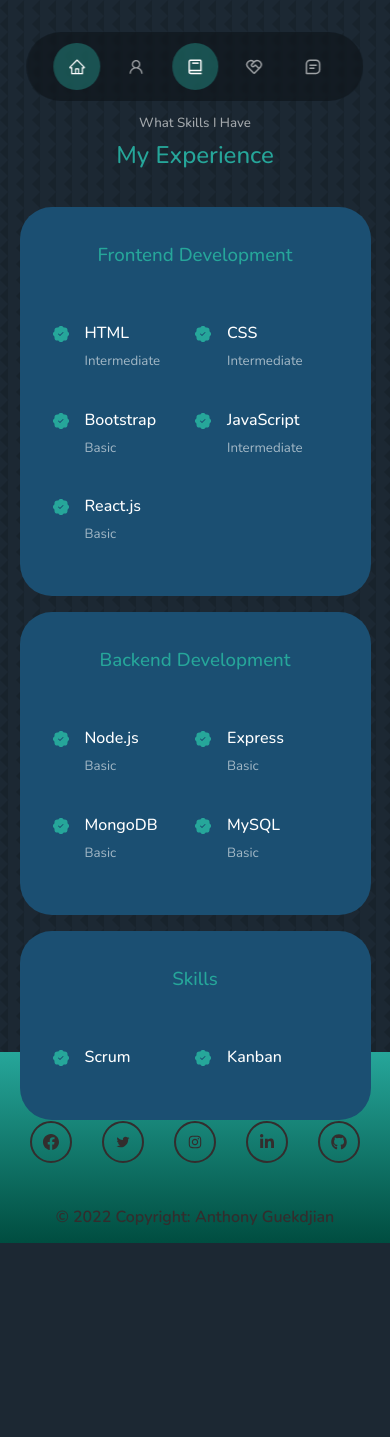
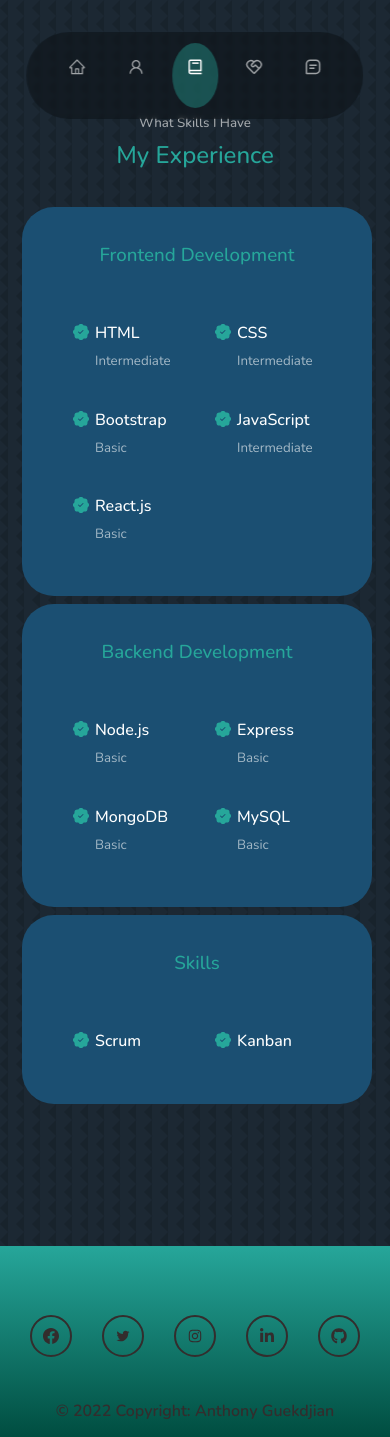
Before and after one commit to AGuekdjian/Portfolio, a React (Vite) app: page /experience in a window 390 px wide. Before the commit the page ends 1243 px from the top, so only its background shows below. Built offline with nearby package versions, Linux system fonts and the light colour scheme.

Commit message:
Mejorando responsive

```diff
--- a/src/App.jsx
+++ b/src/App.jsx
@@ -18,6 +18,7 @@ function App() {
         <Nav />
         <Routes>
           <Route path='/' element={<Header />} />
+          <Route path='/home' element={<Header />} />
           <Route path='/about' element={<About />} />
           <Route path='/experience' element={<Experience />} />
           <Route path='/services' element={
--- a/src/components/contact/contact.css
+++ b/src/components/contact/contact.css
@@ -74,6 +74,13 @@ textarea {
 }
 
 /* =============  MEDIA QUERIES (SMALL DEVICES)  =============*/
+@media screen and (max-width: 768px) {
+    .fix__footer {
+        margin-top: 250px;
+    }
+}
+
+/* =============  MEDIA QUERIES (SMALL DEVICES)  =============*/
 @media screen and (max-width: 600px) {
     .container.contact__container {
         width: var(--container-width-sm);
--- a/src/components/experience/Experience.jsx
+++ b/src/components/experience/Experience.jsx
@@ -8,9 +8,10 @@ const Experience = () => {
             <h5>What Skills I Have</h5>
             <h2>My Experience</h2>
 
-            <div className='container experience__container'>
-                <div className='experience__frontend'>
+            <div className='container fix__exp experience__container'>
+                <div className='experience__backend'>
                     <h3>Frontend Development</h3>
+
                     <div className='experience__content'>
                         <article className='experience__details'>
                             <BsPatchCheckFill className='experience__details-icon' />
--- a/src/components/footer/Footer.jsx
+++ b/src/components/footer/Footer.jsx
@@ -8,7 +8,7 @@ import { AiOutlineTwitter } from 'react-icons/ai'
 
 const Footer = () => {
     return (
-        <footer>
+        <footer className='fix__footer'>
             <div className='list__container'>
                 <ul className='list'>
                     <li><a href='https://www.facebook.com/AGuekdjian' target='_blank'><BsFacebook /></a></li>
--- a/src/components/nav/Nav.jsx
+++ b/src/components/nav/Nav.jsx
@@ -11,7 +11,7 @@ const Nav = () => {
 
     return (
         <nav>
-            <NavLink to='/' onClick={() => setActiveNav('/')} className={activeNav === '/' ? 'active' : ''}><AiOutlineHome /></NavLink>
+            <NavLink to='/home' onClick={() => setActiveNav('/home')} className={activeNav === '/home' ? 'active' : ''}><AiOutlineHome /></NavLink>
             <NavLink to='/about' onClick={() => setActiveNav('/about')} className={activeNav === '/about' ? 'active' : ''}><AiOutlineUser /></NavLink>
             <NavLink to='/experience' onClick={() => setActiveNav('/experience')} className={activeNav === '/experience' ? 'active' : ''}><BiBook /></NavLink>
             <NavLink to='/services' onClick={() => setActiveNav('/services')} className={activeNav === '/services' ? 'active' : ''}><RiServiceLine /></NavLink>
--- a/src/index.css
+++ b/src/index.css
@@ -176,7 +176,14 @@ img {
     object-fit: cover;
 }
 
-/* =============  MEDIA QUERIES (MEDIUM DEVICES)  =============*/
+/* =============  MEDIA QUERIES (LARGE DEVICES)  =============*/
+@media screen and (max-width: 1440px) {
+    .experience__details-icon {
+        margin: 4px -10px 0 18px;
+    }
+}
+
+/* =============  MEDIA QUERIES (LARGE DEVICES)  =============*/
 @media screen and (max-width: 1024px) {
     .container {
         width: var(--container-width-md);
@@ -185,6 +192,39 @@ img {
     section {
         margin-top: 3rem;
         margin-bottom: 6rem;
+    }
+
+    .experience__details-icon {
+        margin: 4px -10px 0 18px;
+    }
+
+    .experience__container {
+        display: grid;
+        grid-template-columns:50% 50%;
+        gap: 0.5rem;
+    }
+}
+
+/* =============  MEDIA QUERIES (MEDIUM DEVICES)  =============*/
+@media screen and (max-width: 768px) {
+
+    .experience__container {
+        display: grid;
+        grid-template-columns: repeat(2, 50%);
+        gap: 2rem;
+        position: relative;
+        right: 25px;
+    }
+
+    .experience__backend {
+        width: 350px !important;
+    }
+
+    .content__components {
+        display: grid;
+        grid-template-columns: repeat(2, 50%);
+        gap: 1.5rem;
+        padding: 18px;
     }
 }
 
@@ -202,10 +242,6 @@ img {
         margin-bottom: 2rem;
     }
 
-    nav {
-        display: none;
-    }
-
     .content__components {
         display: flex;
         flex-direction: column;
@@ -221,3 +257,86 @@ img {
         flex-direction: row;
     }
 }
+
+/* =============  MEDIA QUERIES (SMALL DEVICES)  =============*/
+@media screen and (max-width: 425px) {
+    nav {
+        padding: 0.7rem 1.7rem;
+        bottom: 85.9%;
+        left: 50%;
+        transform: translateX(-50%);
+        top: 2rem;
+        display: flex;
+        flex-direction: row;
+    }
+
+    .experience__container {
+        display: grid;
+        grid-template-columns: 1fr;
+        gap: 0.5rem;
+        right: -2px;
+    }
+
+    .fix__footer {
+        margin-top: 290px;
+    }
+}
+
+@media screen and (max-width: 375px) {
+    .experience__container {
+        display: grid;
+        grid-template-columns: 1fr;
+        gap: 0.5rem;
+        right: 6px;
+    }
+
+    nav {
+        padding: 0.7rem 1.7rem;
+        bottom: 87.2%;
+        left: 50%;
+        transform: translateX(-50%);
+        top: 2rem;
+        display: flex;
+        flex-direction: row;
+    }
+
+    nav a {
+        background: transparent;
+        padding: 0.6rem;
+        border-radius: 50%;
+        display: flex;
+        color: var(--color-light);
+        font-size: 1.1rem;
+    }
+}
+
+@media screen and (max-width: 320px) {
+    nav {
+        padding: 0.7rem 1.7rem;
+        bottom: 87.2%;
+        left: 50%;
+        transform: translateX(-50%);
+        top: 2rem;
+        display: flex;
+        flex-direction: row;
+    }
+
+    .list li a {
+        height: 32px;
+        width: 32px;
+        margin: 8px 15px;
+    }
+
+    .experience__backend {
+        width: 300px !important;
+    }
+
+    nav a {
+        background: transparent;
+        padding: 0.6rem;
+        border-radius: 50%;
+        display: flex;
+        color: var(--color-light);
+        font-size: 1.1rem;
+    }
+}
```
Also changed, not shown: src/components/nav/nav.css (+0 -12 lines).
